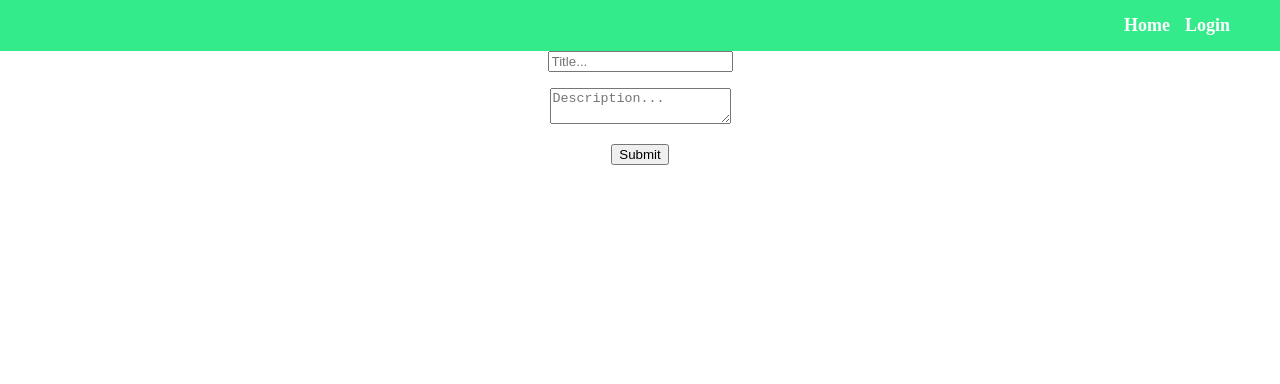
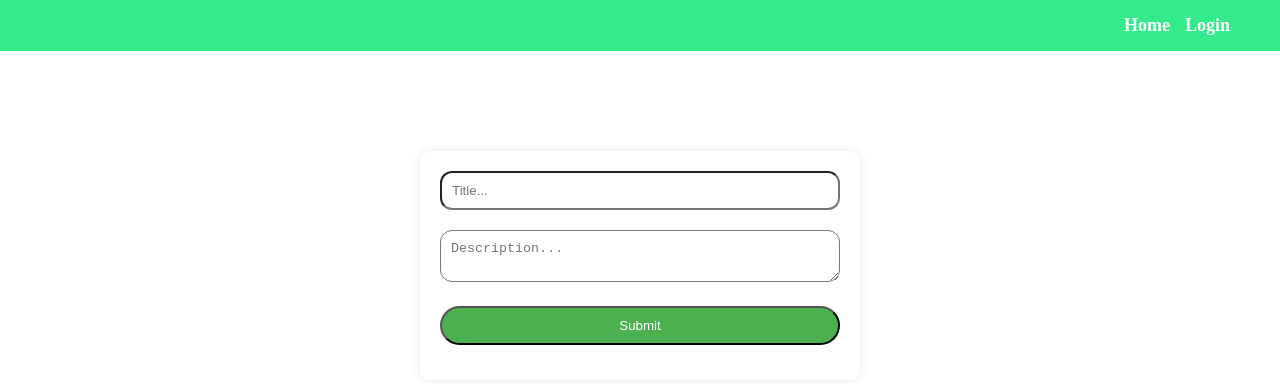
Before and after one commit to Olajidecodez/offi, a React (Create React App) app: page /Createpost in a window 1280 px wide. Shown: the top 384 px of the page. Built offline with nearby package versions, Linux system fonts and the light colour scheme; no server answers.

Commit message:
wrote css for the create-form

```diff
--- /dev/null
+++ b/src/pages/createpost/create-form.css
@@ -0,0 +1,37 @@
+form {
+  max-width: 400px;
+  margin: 0 auto;
+  margin-top: 40px;
+  border-radius: 10px;
+  padding: 20px;
+  box-shadow: 0 0 10px rgba(0, 0, 0, 0.1);
+  max-width: 400px;
+  margin-top: 100px;
+  margin: 1 auto;
+}
+
+input,
+textarea {
+  width: 100%;
+  padding: 10px;
+  margin-bottom: 15px;
+  box-sizing: border-box;
+  border-radius: 12px;
+}
+
+p {
+  color: red;
+  margin-top: -10px;
+  margin-bottom: 15px;
+}
+
+input[type="submit"] {
+  background-color: #4caf50;
+  color: white;
+  cursor: pointer;
+  border-radius: 23px;
+}
+
+input[type="submit"]:hover {
+  background-color: #45a049;
+}
--- a/src/pages/createpost/create-form.tsx
+++ b/src/pages/createpost/create-form.tsx
@@ -3,8 +3,8 @@ import * as yup from "yup";
 import { yupResolver } from "@hookform/resolvers/yup";
 import {addDoc, collection } from "firebase/firestore";
 import { auth, db } from "../../config/firebase";
+import "./create-form.css";
 import { useAuthState } from "react-firebase-hooks/auth";
-
 
 interface CreateFormData {
     title: string;
@@ -33,7 +33,7 @@ export const CreateForm = () => {
      await addDoc(postsRef, {
       ...data,
       username: user?.displayName,
-      userid: user?.uid,
+      userId: user?.uid,
      });
   };
 
```
